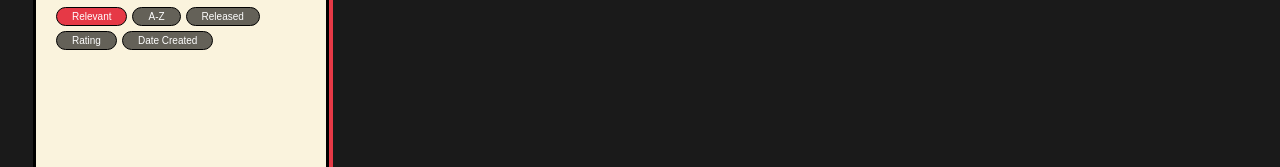
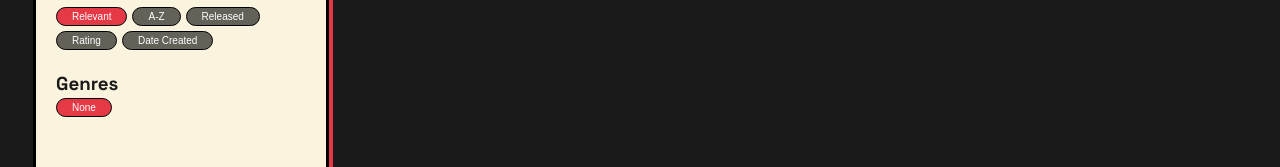
Before and after one commit to lidor-cohen/lemux, a React (Vite) app: page / in a window 1280 px wide. Shown: the part 248-415 px from the top of the page. Built offline with nearby package versions, Linux system fonts and the light colour scheme; no server answers.

Commit message:
feat: filtering by genre

```diff
--- a/src/components/App/App.jsx
+++ b/src/components/App/App.jsx
@@ -14,7 +14,9 @@ function App() {
   const [currentFilters, setCurrentFilters] = useState({
     sort: "added",
     ordering: "Descending",
-    filters: {},
+    filters: {
+      genre: "None",
+    },
   });
 
   return (
--- a/src/components/Gallery/Gallery.jsx
+++ b/src/components/Gallery/Gallery.jsx
@@ -34,7 +34,8 @@ function Gallery() {
         .then((json) => {
           setCurrentGallery((prevGames) => [...prevGames, ...json.results]);
           setLoading(false);
-        });
+        })
+        .catch(console.error);
   }, [page]);
 
   useEffect(() => {
@@ -47,12 +48,17 @@ function Gallery() {
         currentFilters.ordering === "Descending"
           ? `-${currentFilters.sort}`
           : `${currentFilters.sort}`,
+      genre:
+        currentFilters.filters.genre === "None"
+          ? ""
+          : currentFilters.filters.genre,
     })
       .then((res) => res.json())
       .then((json) => {
         setCurrentGallery(json.results);
         setLoading(false);
-      });
+      })
+      .catch(console.error);
   }, [currentFilters]);
 
   function handleScroll() {
--- a/src/components/Sidebar/Sidebar.jsx
+++ b/src/components/Sidebar/Sidebar.jsx
@@ -1,19 +1,33 @@
 import "./Sidebar.css";
 
-import { useContext } from "react";
+import { useContext, useEffect, useState } from "react";
 
 import AscendingIcon from "../../assets/icons/ascending.svg";
 import DescendingIcon from "../../assets/icons/descending.svg";
 
 import Button from "../UIElements/Button/Button";
+import Tagbox from "../UIElements/TagBox/TagBox";
 
-import Tagbox from "../UIElements/TagBox/TagBox";
+import { getGenreList } from "../../utils/apis/rawgApi";
+
 import CurrentFiltersContext from "../../contexts/CurrentFiltersContext";
 
 function Sidebar() {
   const { currentFilters, setCurrentFilters } = useContext(
     CurrentFiltersContext
   );
+
+  const [genres, setGenres] = useState([]);
+
+  useEffect(() => {
+    getGenreList()
+      .then((res) => res.json())
+      .then((json) => {
+        setGenres(
+          json.results.map((item) => ({ name: item.name, slug: item.slug }))
+        );
+      });
+  }, []);
 
   function handleSort(index, sort) {
     const sortSlugMap = {
@@ -31,6 +45,15 @@ function Sidebar() {
     setCurrentFilters((prev) => ({
       ...prev,
       ordering: prev.ordering === "Ascending" ? "Descending" : "Ascending",
+    }));
+  }
+
+  function handleFilterGenre(index, label) {
+    setCurrentFilters((prev) => ({
+      ...prev,
+      filters: {
+        genre: genres.find((g) => g.name === label)?.slug,
+      },
     }));
   }
 
@@ -56,6 +79,7 @@ function Sidebar() {
           }}
         />
       </div>
+
       <div className="sidebar__item">
         <h3 className="sidebar__item-header">sort</h3>
         <Tagbox
@@ -63,6 +87,14 @@ function Sidebar() {
           action={handleSort}
         />
       </div>
+
+      <div className="sidebar__item">
+        <h3 className="sidebar__item-header">genres</h3>
+        <Tagbox
+          tags={["None", ...genres.map((item) => item.name)]}
+          action={handleFilterGenre}
+        />
+      </div>
     </div>
   );
 }
--- a/src/utils/apis/rawgApi.js
+++ b/src/utils/apis/rawgApi.js
@@ -17,10 +17,15 @@ const call = ({ endpoint, method = "GET", body = {}, params = {} }) => {
   return fetch(url, options);
 };
 
-export const getGameList = ({ page = 1, sort }) => {
+export const getGameList = ({ page = 1, sort, genre }) => {
   const params = { page, page_size: 12 };
 
   if (sort) params.ordering = sort;
+  if (genre) params.genres = genre.toLowerCase();
 
   return call({ endpoint: "/games", params });
 };
+
+export const getGenreList = () => {
+  return call({ endpoint: "/genres", params: { page_size: 6 } });
+};
```
